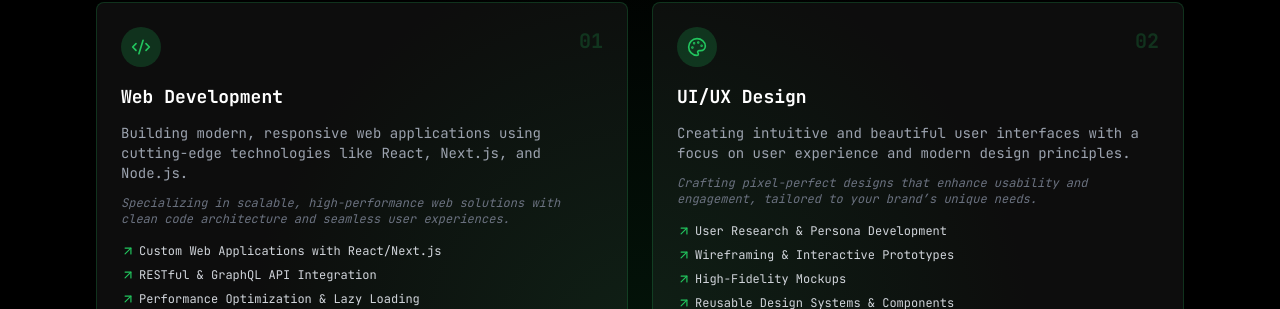
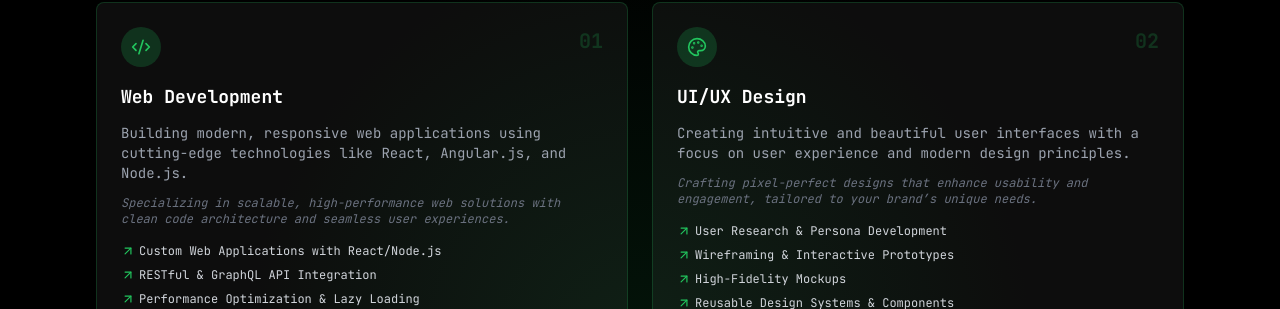
Before and after one commit to aditya-raulji/ap-Portfolio, a React (Vite) app in the folder project/: page / in a window 1280 px wide. Shown: the part 978-1287 px from the top of the page. Built offline with nearby package versions, Linux system fonts and the light colour scheme.

Commit message:
Giving A more Servicess User

```diff
--- a/project/src/components/Services.jsx
+++ b/project/src/components/Services.jsx
@@ -7,10 +7,10 @@ export function Services() {
       id: '01',
       title: 'Web Development',
       icon: Code2,
-      description: 'Building modern, responsive web applications using cutting-edge technologies like React, Next.js, and Node.js.',
+      description: 'Building modern, responsive web applications using cutting-edge technologies like React, Angular.js, and Node.js.',
       details: 'Specializing in scalable, high-performance web solutions with clean code architecture and seamless user experiences.',
       features: [
-        'Custom Web Applications with React/Next.js',
+        'Custom Web Applications with React/Node.js',
         'RESTful & GraphQL API Integration',
         'Performance Optimization & Lazy Loading',
         'Responsive & Mobile-First Design'
```
